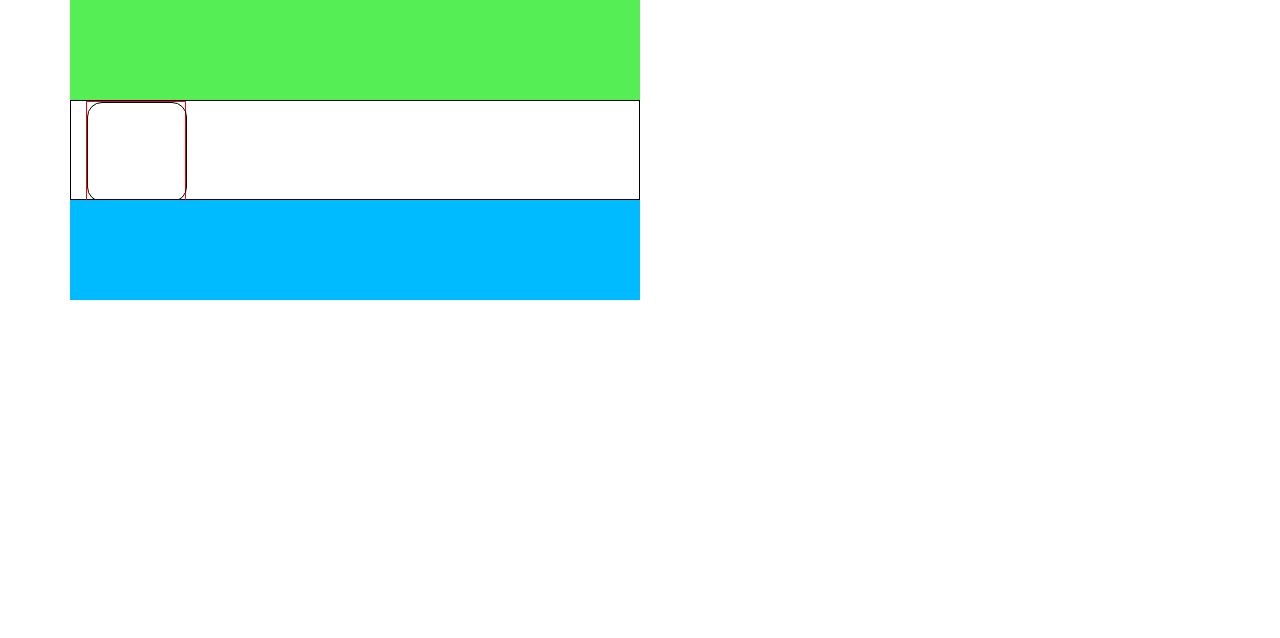
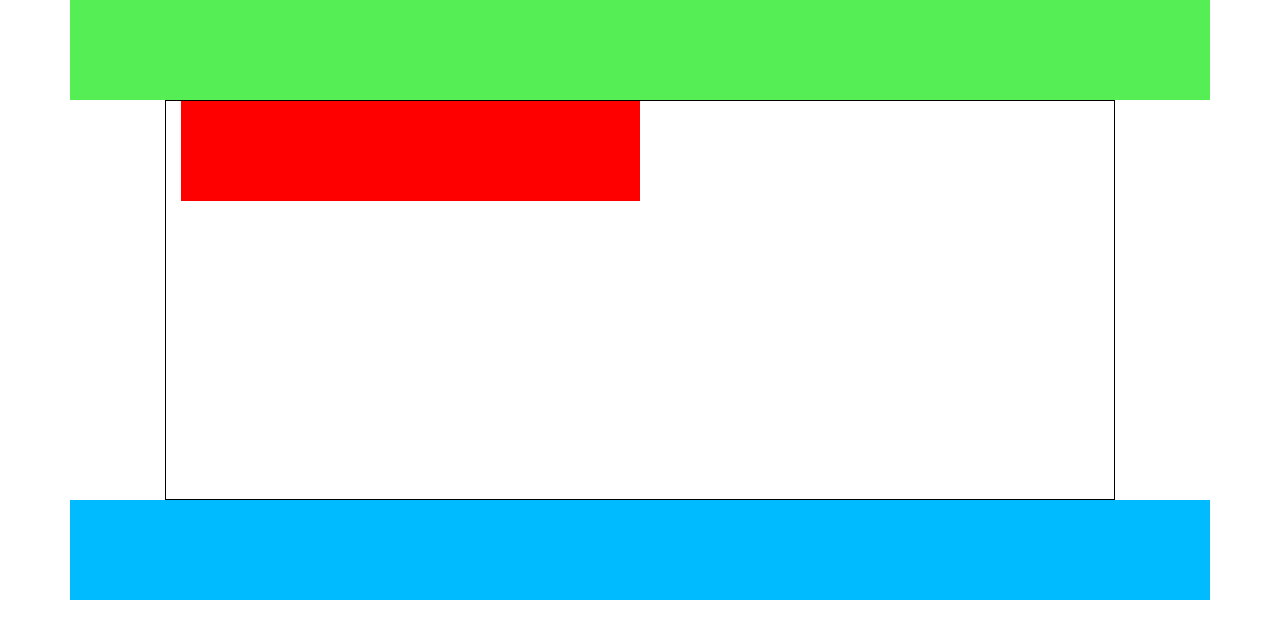
Before and after one commit to sean-a-kuhn/Battleship, a plain HTML site: page index.html in a window 1280 px wide. Drawn offline with nearby package versions, Linux system fonts and the light colour scheme.

Commit message:
added css to customize bootstrap. included a loop to populate gridBox with cells for gameboard, but spacing isn't correct yet.

```diff
--- /dev/null
+++ b/assets/css/customBootstrap.css
@@ -0,0 +1,19 @@
+/*File to apply custom css to bootstrap classes*/
+
+.col-sm-12, .col-xs-12 {
+   height: 50px;
+}
+
+.col-sm-10, .col-xs-10 {
+   height: 100px;
+}
+
+.col-md-12 {
+   height: 100px;
+   max-width: 480px;
+}
+
+.col-md-10 {
+   height: 400px;
+   max-width: 400px;
+}
--- a/assets/css/styles.css
+++ b/assets/css/styles.css
@@ -8,34 +8,26 @@ body {}
 /*scoreboard, opponent ships, and game status updates*/
 .dashboardBox {
    background-color: #55ee55;
-   width: 100px;
-   height: 100px;
 }
 
 /*game board where user selects targets*/
 .gridBox {
-   width: 100px;
-   height: 100px;
    border: solid black 1px;
 }
 
 .gridContent {
-   width: 100px;
-   height: 100px;
+   height: 50%;
+   width: 50%;
    border: solid red 1px;
 }
 
 /*display used to select ships to place and status during game*/
 .shipsBox {
    background-color: #00bbff;
-   width: 100px;
-   height: 100px;
 }
 
 /**/
 .dialogBox {
-   width: 100px;
-   height: 100px;
    display: block;
    justify-content: center;
    align-content: center;
@@ -44,14 +36,17 @@ body {}
 }
 
 .dialogContent{
-
+   background-color: red;
+   height:100px;
+   width:50%;
 }
 
 /*basic unit of grid*/
 .cell {
    position: relative;
    float: left;
-   border: solid 1px white;
+   border: solid 1px black;
+   height: 30px;
 }
 
 /*style cell to designate free*/
--- a/index.html
+++ b/index.html
@@ -5,37 +5,47 @@
       <meta name="viewport" content="width=device-width, initial-scale=1.0">
       <meta http-equiv="X-UA-Compatible" content="ie=edge">
       <link rel="stylesheet" href="./assets/css/styles.css">
+      <link rel="stylesheet" href="./assets/css/customBootstrap.css">
       <link rel="stylesheet" href="https://stackpath.bootstrapcdn.com/bootstrap/4.1.3/css/bootstrap.min.css" integrity="sha384-MCw98/SFnGE8fJT3GXwEOngsV7Zt27NXFoaoApmYm81iuXoPkFOJwJ8ERdknLPMO" crossorigin="anonymous">
       <title>Battleship Game</title>
    </head>
    <body>
       <div id="main" class="container main">
          <div class="row">
-            <div id="dashboardBox" class="dashboardBox col-sm-12 col-md-6">
+            <div id="dashboardBox" class="dashboardBox col-sm-12 col-md-12">
                <div id="dashboardContent" class="dashboardContent"></div>
             </div>
          </div>
          <div class="row">
-            <div id="gridBox" class="gridBox col-sm-12 col-md-6">
-               <div id="gridContent" class="gridContent">
+            <div id="rowNums" class="rowNums col-xs-1 col-sm-1 col-md-1">
+
+            </div>
+
+            <div id="gridBox" class="gridBox col-xs-10 col-sm-10 col-md-10">
+               <!--
+               <div id="gridContent" class="gridContent col-sm-6 col-md-6">
                   <div id="dialogBox" class="dialogBox">
                      <div id="dialogContent" class="dialogContent"></div>
                   </div>
                </div>
+               -->
+               <div class="dialogContent"></div>
             </div>
+            <div class="col-xs-1 col-sm-1 col-md-1"></div>
          </div>
          <div class="row">
-            <div id="shipsBox" class="shipsBox col-sm-12 col-md-6">
+            <div id="shipsBox" class="shipsBox col-sm-12 col-md-12">
                <div id="shipsContent" class="shipsContent"></div>
             </div>
          </div>
       </div>
 
 
-      <script src="./assets/js/scripts.js"></script>
+
       <!-- <script src="https://cdnjs.cloudflare.com/ajax/libs/jquery/3.3.1/jquery.min.js"></script> -->
       <script src="https://code.jquery.com/jquery-3.3.1.slim.min.js" integrity="sha384-q8i/X+965DzO0rT7abK41JStQIAqVgRVzpbzo5smXKp4YfRvH+8abtTE1Pi6jizo" crossorigin="anonymous"></script>
       <script src="https://cdnjs.cloudflare.com/ajax/libs/popper.js/1.14.3/umd/popper.min.js" integrity="sha384-ZMP7rVo3mIykV+2+9J3UJ46jBk0WLaUAdn689aCwoqbBJiSnjAK/l8WvCWPIPm49" crossorigin="anonymous"></script>
       <script src="https://stackpath.bootstrapcdn.com/bootstrap/4.1.3/js/bootstrap.min.js" integrity="sha384-ChfqqxuZUCnJSK3+MXmPNIyE6ZbWh2IMqE241rYiqJxyMiZ6OW/JmZQ5stwEULTy" crossorigin="anonymous"></script>
+      <script src="./assets/js/scripts.js"></script>
    </body>
 </html>
```
Also changed, not shown: assets/js/scripts.js (+12 -9 lines).
